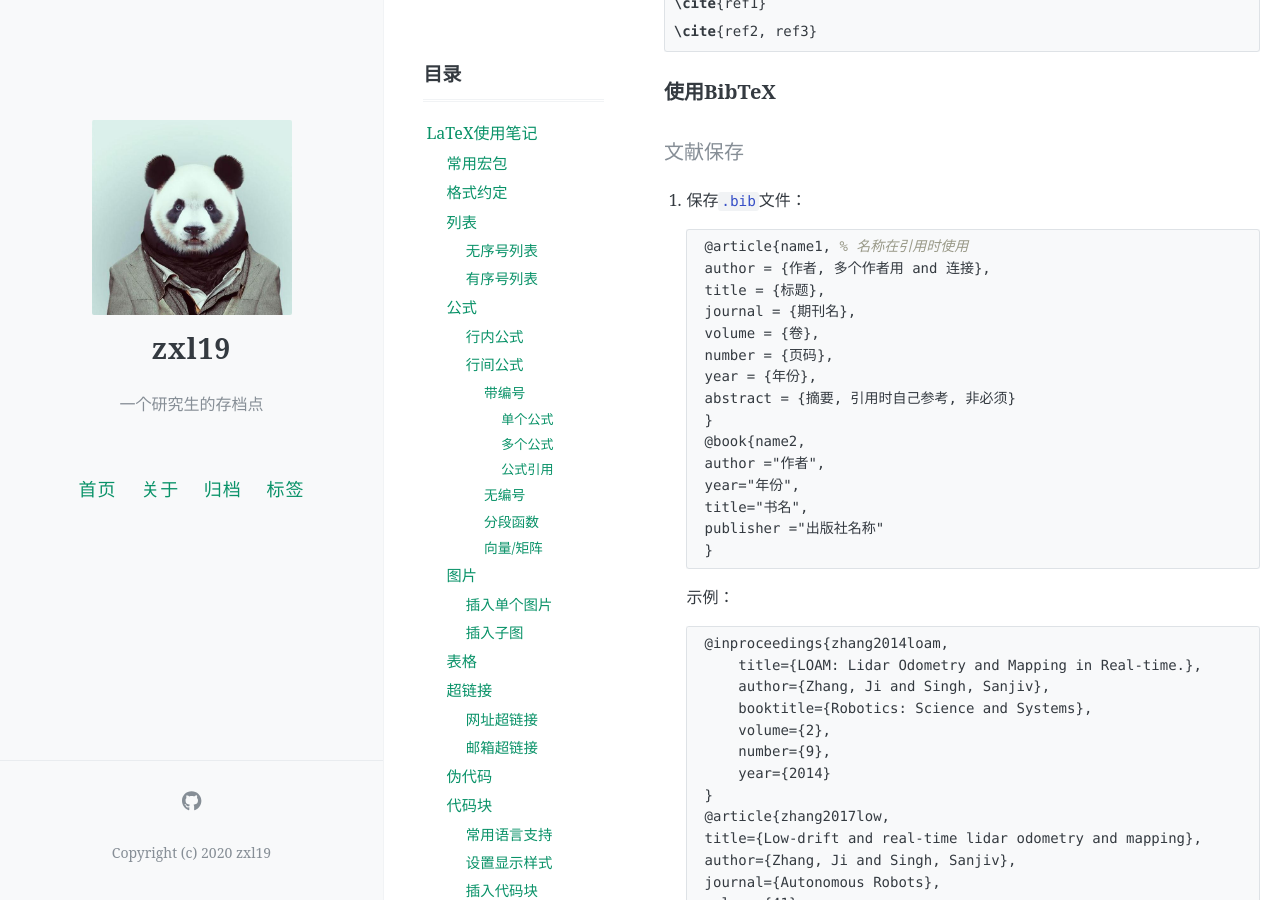
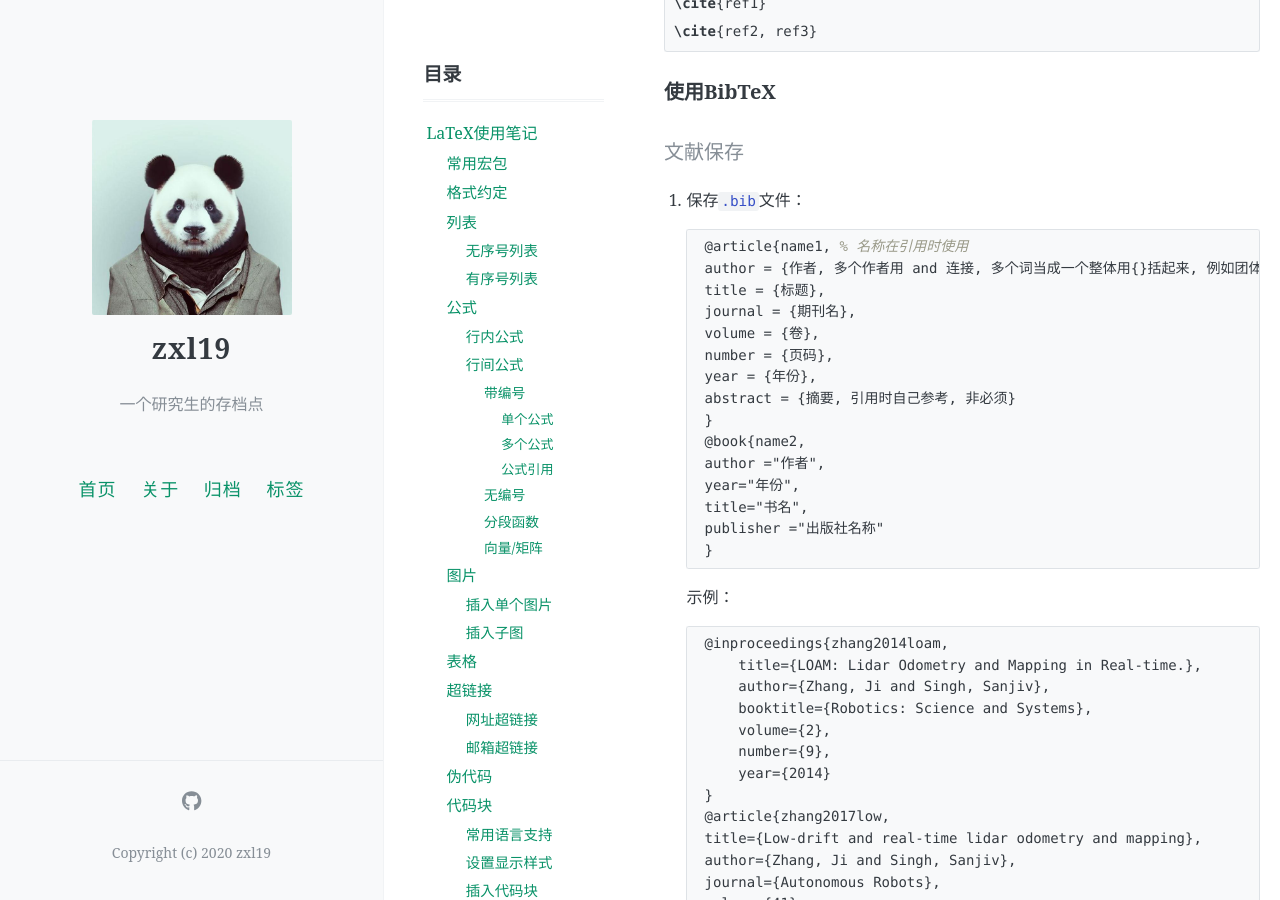
Before and after one commit to zxl19/zxl19.github.io, a Jekyll site: the page built from _posts/2021-03-29-latex-note.md, in a window 1280 px wide and 900 px high, scrolled down 11023 px. Built offline with Jekyll 4.4.1, drawn with Linux system fonts in a browser that asks for light colours; formulas are drawn with MathJax 3; comment, search, counter and statistics services are not loaded.

Commit message:
Update 2021-03-29-latex-note.md

````diff
--- a/_posts/2021-03-29-latex-note.md
+++ b/_posts/2021-03-29-latex-note.md
@@ -469,7 +469,7 @@ int main()
 
     ```latex
     @article{name1, % 名称在引用时使用
-    author = {作者, 多个作者用 and 连接},
+    author = {作者, 多个作者用 and 连接, 多个词当成一个整体用{}括起来, 例如团体名和组织名},
     title = {标题},
     journal = {期刊名},
     volume = {卷},
````
